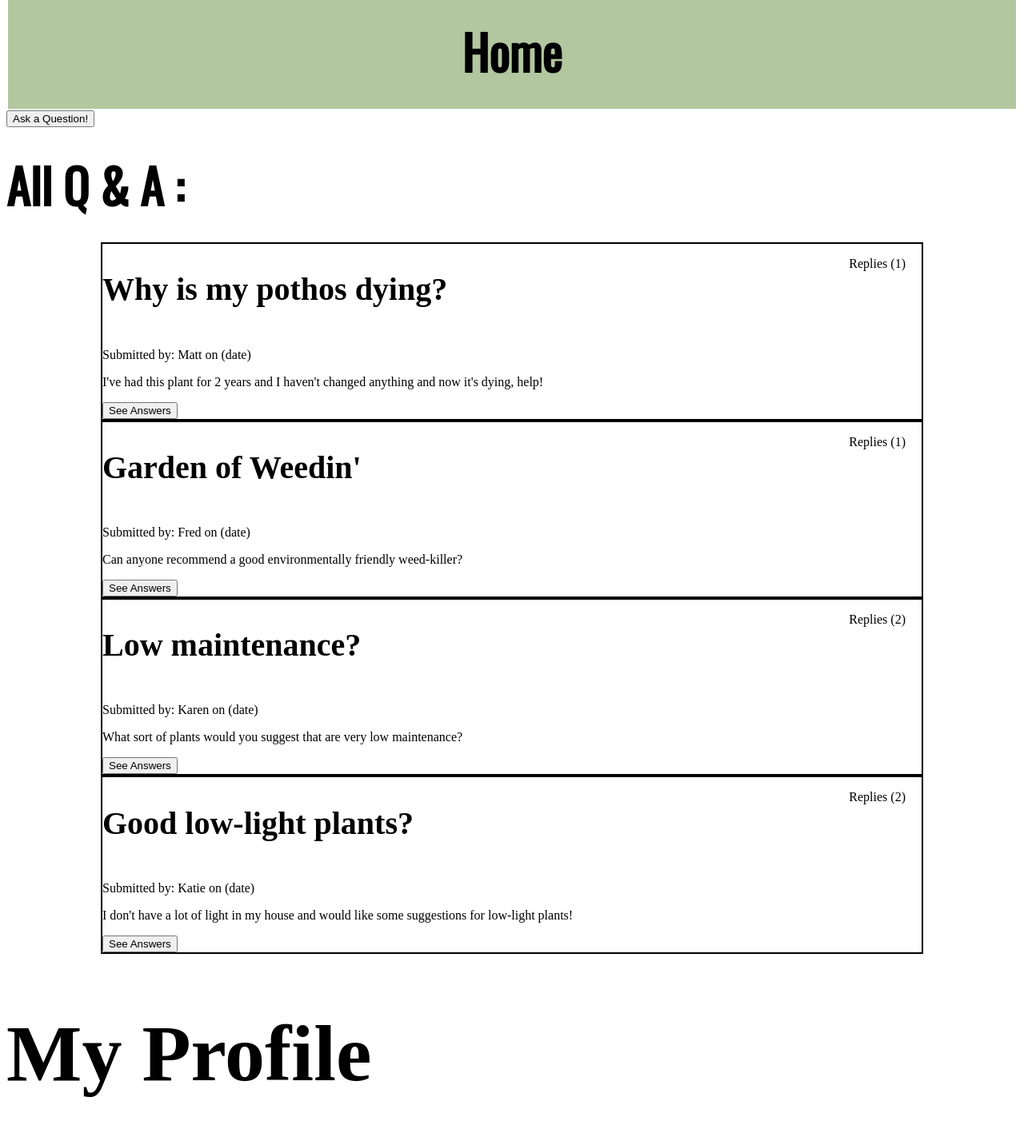
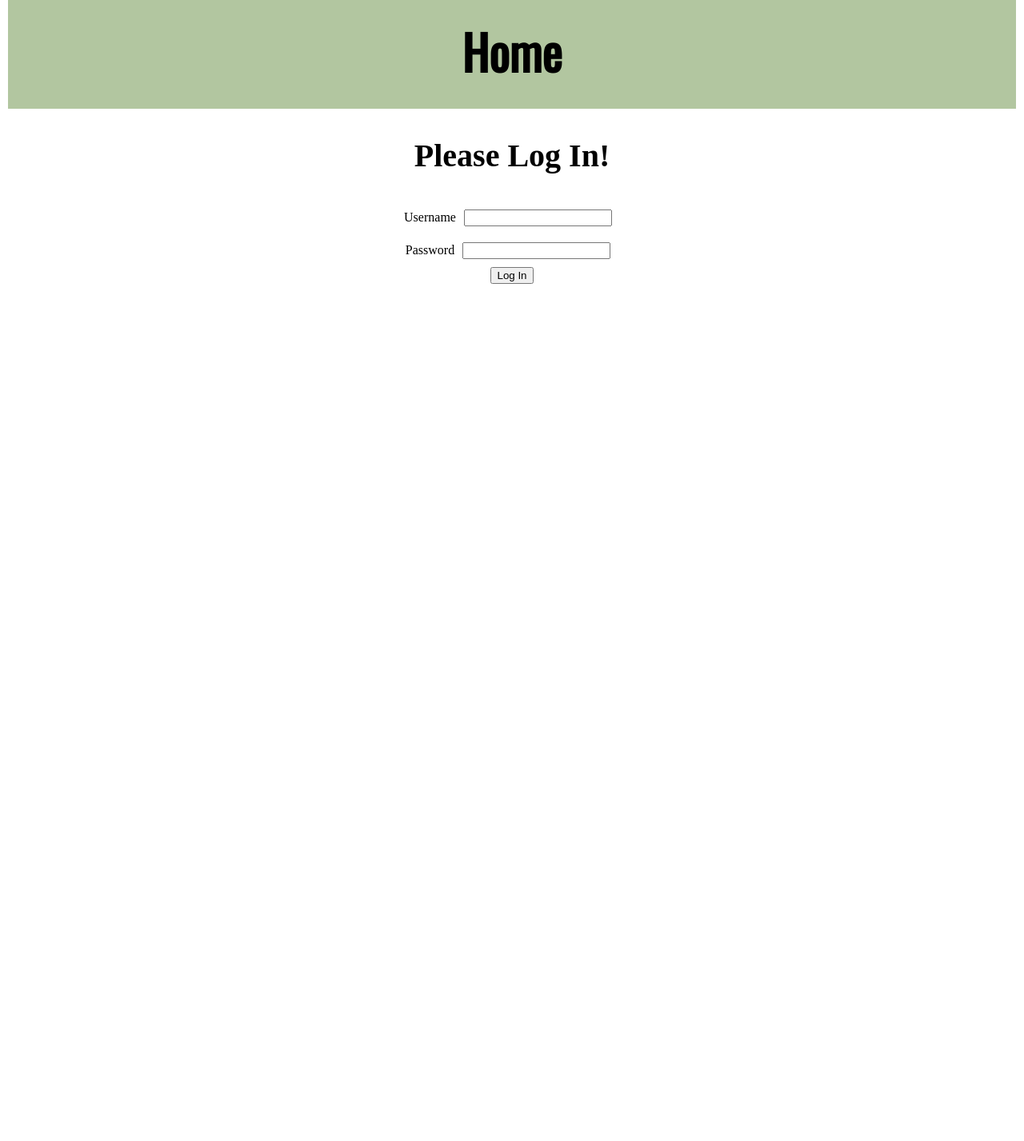
Before and after one commit to Momentum-Team-13/questionbox-team-front-end-plantspace, a React (Create React App) app in the folder plantspace/: page /login in a window 1280 px wide. Shown: the part 480-1907 px from the top of the page at 80% size. After the commit the page ends 843 px from the top, so only its background shows below. Built offline with nearby package versions, Linux system fonts and the light colour scheme; a web font is replaced by a local one.

Commit message:
login and homepage routing set up, need to connect them to the buttons still

```diff
--- a/plantspace/src/App.css
+++ b/plantspace/src/App.css
@@ -21,3 +21,10 @@
   border: 2px solid green;
   background-color: rgb(177, 240, 151);
 }
+
+#login-form, .login-form{
+  text-align: center;
+}
+ #username-field, #password {
+   margin: 10px;
+ }
--- a/plantspace/src/App.js
+++ b/plantspace/src/App.js
@@ -4,6 +4,7 @@ import NavBar from "./Components/NavBar"
 import Questions from './Questions'
 import Login from './Login'
 import axios from 'axios'
+import { Routes, Route } from 'react-router-dom'
 import ProfilePage from "./Components/ProfilePage"
 import AskQuestion from './Components/AskQuestion';
 
@@ -11,15 +12,11 @@ import AskQuestion from './Components/AskQuestion';
 function App() {
   const [token, setToken] = useState(null)
   const [username, setUsername] = useState('')
-  const [error, setError] = useState(null)
-
 
   const setAuth = (username, token) => {
     setToken(token)
     setUsername(username)
   }
-
-
 
 
   const questions = [
@@ -64,14 +61,23 @@ const isLoggedIn = username && token
     <>
 
         <div className="App">
-          <NavBar questions={questions}/>
+          <NavBar questions={questions} Login={Login}/>
           <div>
         </div>
-        <AskQuestion />
-        <Questions questions={questions}/>
-        <ProfilePage
+        {/* <AskQuestion /> */}
+        <Routes>
+          <Route
+            path="/login"
+            element={<Login setAuth={setAuth} isLoggedIn={isLoggedIn}/>}
+            />
+          <Route
+            path="/"
+            element={<Questions questions={questions} isLoggedIn={isLoggedIn} token={token}/>}
+            />
+         </Routes>
+        {/* <ProfilePage
         questions={questions}
-        answers={questions.answers}/>
+        answers={questions.answers}/> */}
       </div>
 
 
--- a/plantspace/src/Components/NavBar.js
+++ b/plantspace/src/Components/NavBar.js
@@ -7,7 +7,7 @@ export default function NavBar(props) {
 const [query, setQuery] = useState("")
 const [category, setCategory] = useState("Home")
 const [profile, setProfile] = useState([])
-// const {questions} = props
+
 
 
 
@@ -42,7 +42,7 @@ useEffect (() => {
 
             <div className="header-buttons">
                 <input className= "search-bar" placeholder="Search all posts" onChange={event => setQuery(event.target.value)}/>
-                <button className="user-buttons">Log In</button>
+                <button className="user-buttons" onClick ={() => alert("Log in!")}>Log In</button>
                 <button className="user-buttons">Register</button>
                 <button className="user-buttons" onClick={() => handleProfile(profilePage)}>My Profile</button>
             </div>
--- a/plantspace/src/Login.js
+++ b/plantspace/src/Login.js
@@ -1,7 +1,9 @@
 import React, { useState } from 'react';
 import axios from 'axios';
+import { Navigate } from 'react-router-dom'
 
-export default function Login({setAuth, token}) {
+
+export default function Login({setAuth, isLoggedIn}) {
     const [username, setUsername] = useState('')
     const [password, setPassword] = useState('')
     const [error, setError] = useState(null)
@@ -22,18 +24,21 @@ export default function Login({setAuth, token}) {
         })
     }
 
+    if (isLoggedIn) {
+        return <Navigate to="/" />
+      }
 
     return (
         <>
-        <h2>Please Log In</h2>
+        <h2 className='login-form'>Please Log In!</h2>
         {error && <div className='error'>{error}</div>}
         <form id="login-form" onSubmit={handleSubmit}>
             <div className="form-controls">
-                <label htmlFor="username-field">username</label>
+                <label htmlFor="username-field">Username</label>
                 <input id="username-field" type="text" onChange={(e) => setUsername(e.target.value)}/>
             </div>
             <div className="form-controls">
-                <label htmlFor="password-field">password</label>
+                <label htmlFor="password-field">Password</label>
                 <input id="password" type="password" onChange={(e)  => setPassword(e.target.value)}/>
             </div>
             <div className="form-submit">
--- a/plantspace/src/Questions.js
+++ b/plantspace/src/Questions.js
@@ -3,10 +3,16 @@ import Answers from './Answers'
 // import axios from 'axios';
 
 export default function Questions(props) {
-    const {questions} = props
+    const {questions, isLoggedIn, setAuth, token} = props
+
+    // if (isLoggedIn) {
+    //     return <button>Ask a Question!</button>
+
+    // }
 
     return (
         <>
+            {isLoggedIn && <button>Ask a Question!</button>}
             <h3 className='questions_title'>All Q & A :</h3>
             {questions.map((question, index) => {
                 return (
@@ -14,7 +20,7 @@ export default function Questions(props) {
                         <div className='individual_question'>
                             <div className='specific_question'>
                                 <h2 key={index}>{question.title} </h2>
-                                <p>Replies ({question.answers.length})</p>
+                                <p>Replies {question.answers.length}</p>
                             </div>
                             <p>Submitted by: {question.user}  on (date)</p>
                             <p>{question.body}</p>
```
